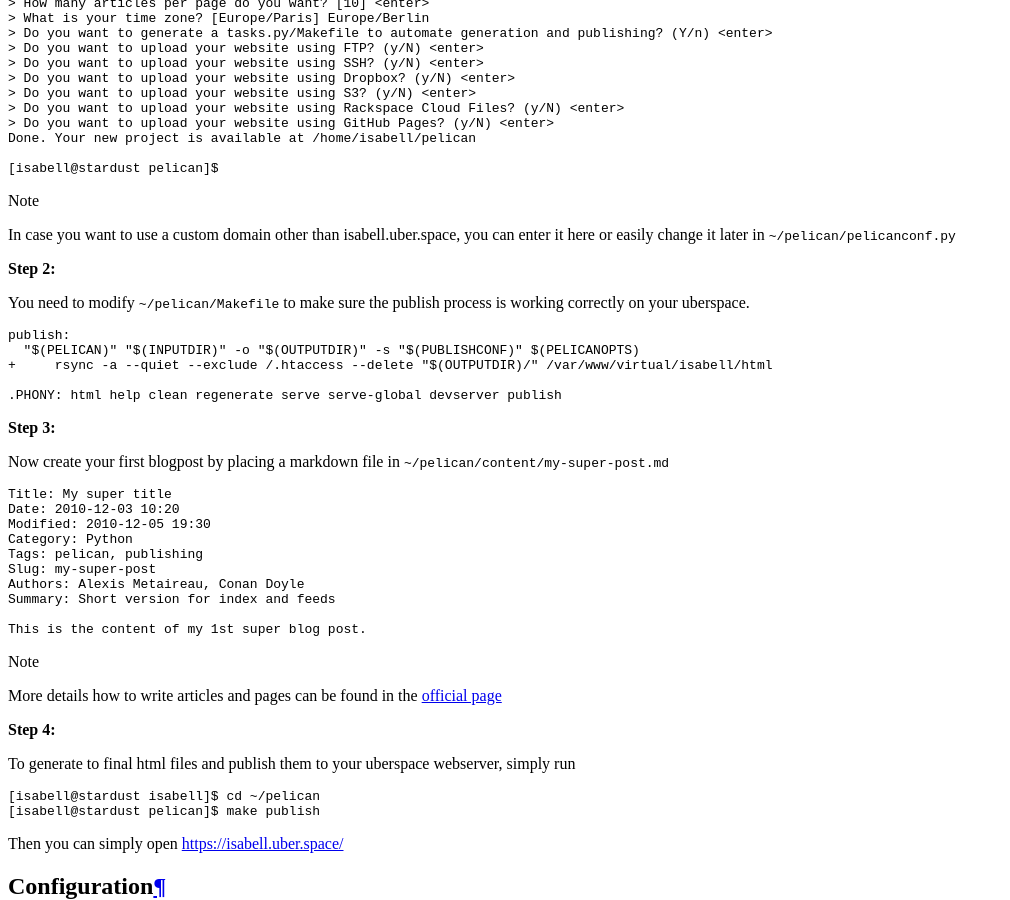
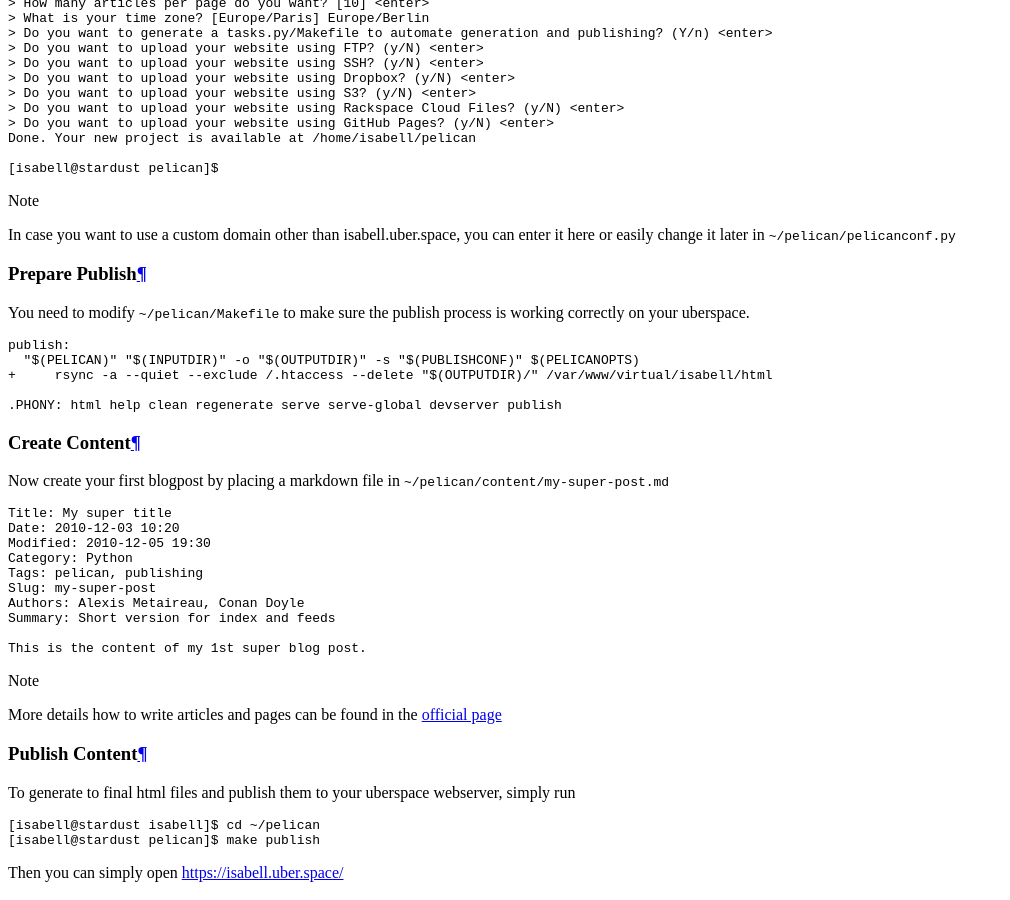
Before and after one commit to Uberspace/lab, a Sphinx documentation site: the page built from source/guide_pelican.rst, in a window 1280 px wide and 900 px high, scrolled down 5224 px. Shown: the whole window, without its empty margins (0-1010 px from the left). Built offline with Sphinx 7.4.7 and the Read the Docs theme 2.0.0, drawn with Linux system fonts in a browser that asks for light colours.

Commit message:
clear names instead of numbers 2

```diff
--- a/source/guide_pelican.rst
+++ b/source/guide_pelican.rst
@@ -100,7 +100,8 @@ Run it inside a subfolder. In this guide, we'll use ``~/pelican``
 
 .. note:: In case you want to use a custom domain other than isabell.uber.space, you can enter it here or easily change it later in ``~/pelican/pelicanconf.py``
 
-**Step 2:**
+Prepare Publish
+---------------
 
 You need to modify ``~/pelican/Makefile`` to make sure the publish process is working correctly on your uberspace.
 
@@ -112,7 +113,8 @@ You need to modify ``~/pelican/Makefile`` to make sure the publish process is wo
 
   .PHONY: html help clean regenerate serve serve-global devserver publish
 
-**Step 3:**
+Create Content
+--------------
 
 Now create your first blogpost by placing a markdown file in ``~/pelican/content/my-super-post.md``
 
@@ -131,7 +133,8 @@ Now create your first blogpost by placing a markdown file in ``~/pelican/content
 
 .. note:: More details how to write articles and pages can be found in the `official page <https://docs.getpelican.com/en/latest/content.html>`_
 
-**Step 4:**
+Publish Content
+---------------
 
 To generate to final html files and publish them to your uberspace webserver, simply run
 
```
